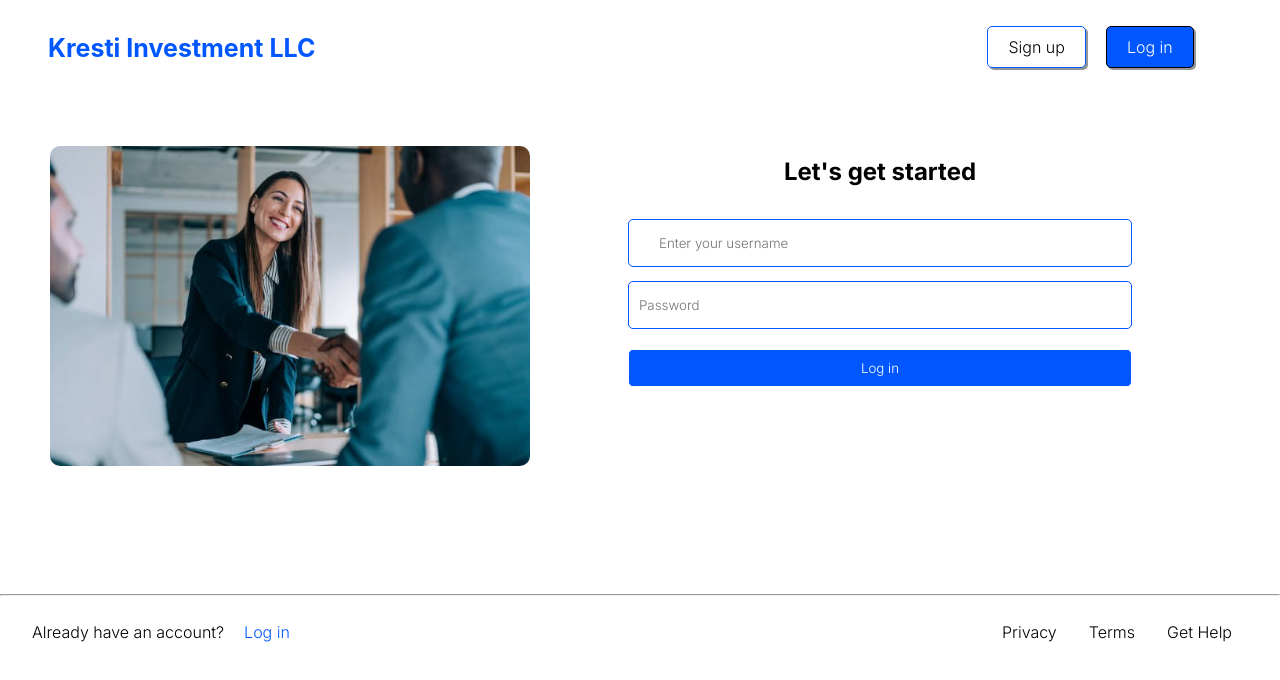
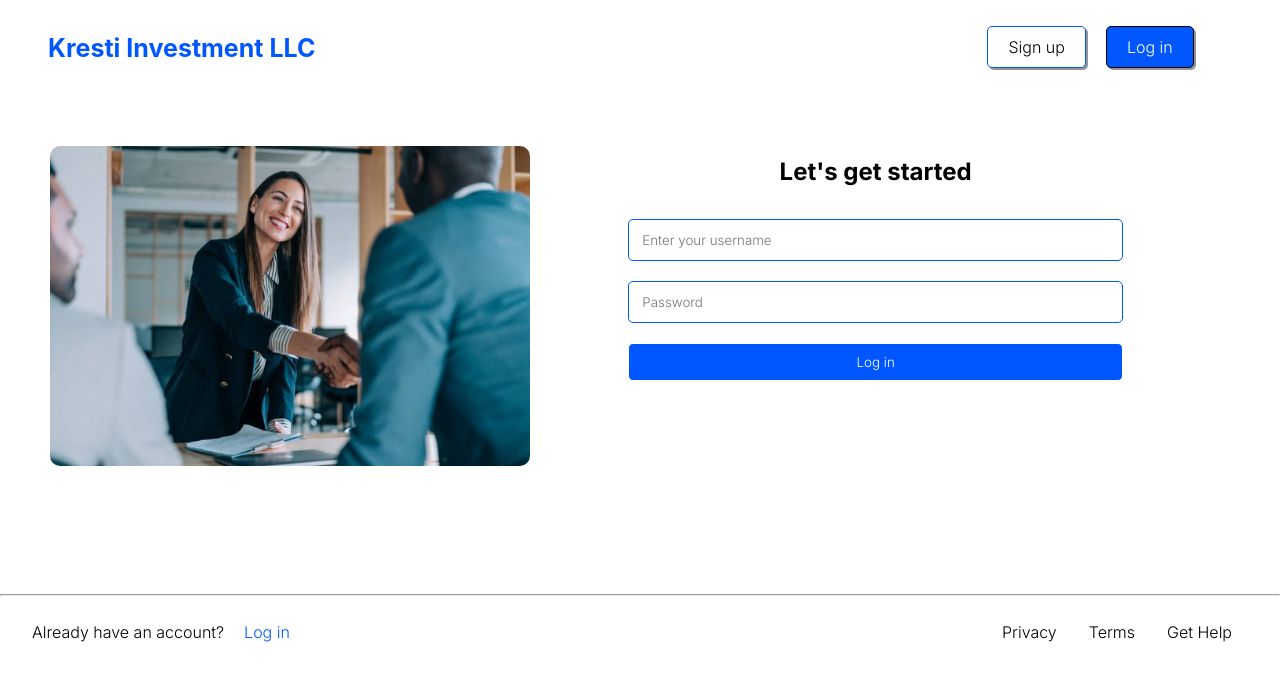
Before and after one commit to Adeboye22/kristiinsurance.github.io, a React (Create React App) app in the folder kresti/: page /login in a window 1280 px wide. Shown: the top 680 px of the page. Built offline with nearby package versions, Linux system fonts and the light colour scheme.

Commit message:
Kresti Insurance

```diff
--- a/kresti/src/components/LoggedOut/Login.css
+++ b/kresti/src/components/LoggedOut/Login.css
@@ -29,8 +29,10 @@
     padding: 1rem 3rem;
 }
 .lgn-uName{
-    margin-bottom: 1em;
-    padding: 15px 30px;
+    margin-bottom: 1.5em;
+    width: 35em;
+    height: 3em;
+    padding: 0em 1em;
     border: #0057ff solid 1px;
     border-radius: 5px;
     font-family: inter;
@@ -38,7 +40,9 @@
 }
 .lgn-pwd{
     margin-bottom: 1.5em;
-    padding: 15px 300px 15px 10px;
+    width: 35em;
+    height: 3em;
+    padding: 0em 1em;
     border: #0057ff solid 1px;
     border-radius: 5px;
     font-family: inter;
--- a/kresti/src/components/LoggedOut/SignUp.jsx
+++ b/kresti/src/components/LoggedOut/SignUp.jsx
@@ -1,4 +1,5 @@
 import React from 'react'
+import NavBar from './Onboarding/NavBar'
 
 function SignUp() {
   return (
```
